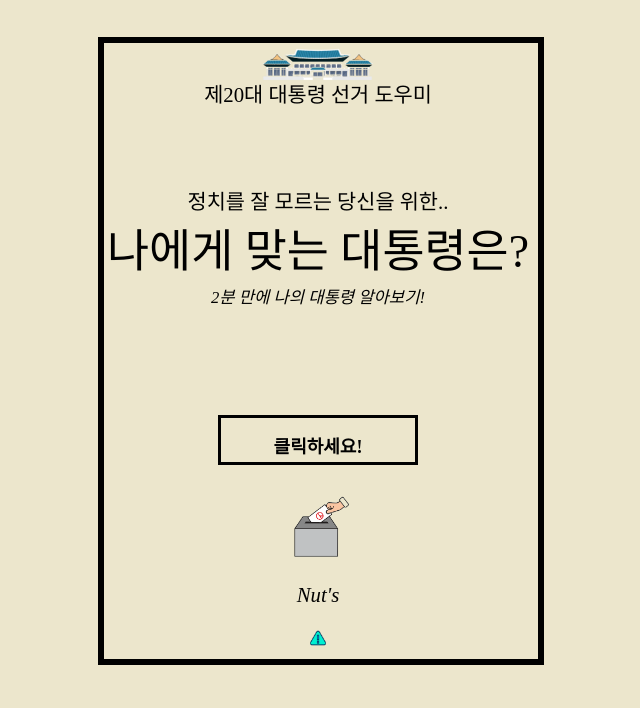
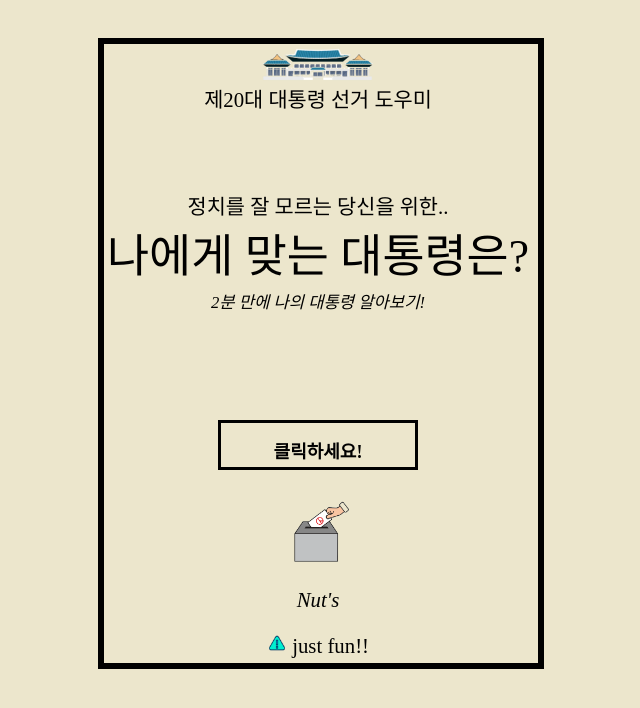
Before and after one commit to 1eejaehyeon/django-who-is-my-president-, a Django app: page / in a window 1280 px wide. Shown: the top 708 px of the page, without its empty margins (322-962 px from the left). Run offline with Django 3.2, Linux system fonts and the light colour scheme; some web fonts are replaced.

Commit message:
Update home.html

```diff
--- a/polls/templates/polls/home.html
+++ b/polls/templates/polls/home.html
@@ -44,7 +44,7 @@ maximum-scale=1.0, minimum-scale=1.0">
             <div class="bounce">
                 <img src="{% static 'polls/images/presidenthouse.png' %}" style="padding-top: 50px;" width="110">
             </div>
-            <p style="text-align:center;font-size:100%;line-height: 0px; margin-top: 0px;">제20대 대통령 선거 도우미</p>
+            <p style="text-align:center;font-size:100%;line-height: 0px; margin-top: 5px;">제20대 대통령 선거 도우미</p>
             <div class="fade-in-box">
                 <p style="text-align:center;font-size:100%;line-height: 45px;"><br></p>
                 <p style="text-align:center;font-size:100%;line-height: 0%;">정치를 잘 모르는 당신을 위한..</p>
@@ -80,7 +80,7 @@ maximum-scale=1.0, minimum-scale=1.0">
                     <img src="{% static 'polls/images/vote.png' %}"
                          style="display: block; margin: 0 auto; width:70px; height:70px;">
                     <p style="font-style: italic; font-weight: lighter;">Nut's</p>
-                    <span><img src="{% static 'polls/images/warning.png' %}" style="width:20px;"></span>
+                    <span><img src="{% static 'polls/images/warning.png' %}" style="width:20px;"> just fun!!</span>
                 </div>
             </div>
         </div>
```
